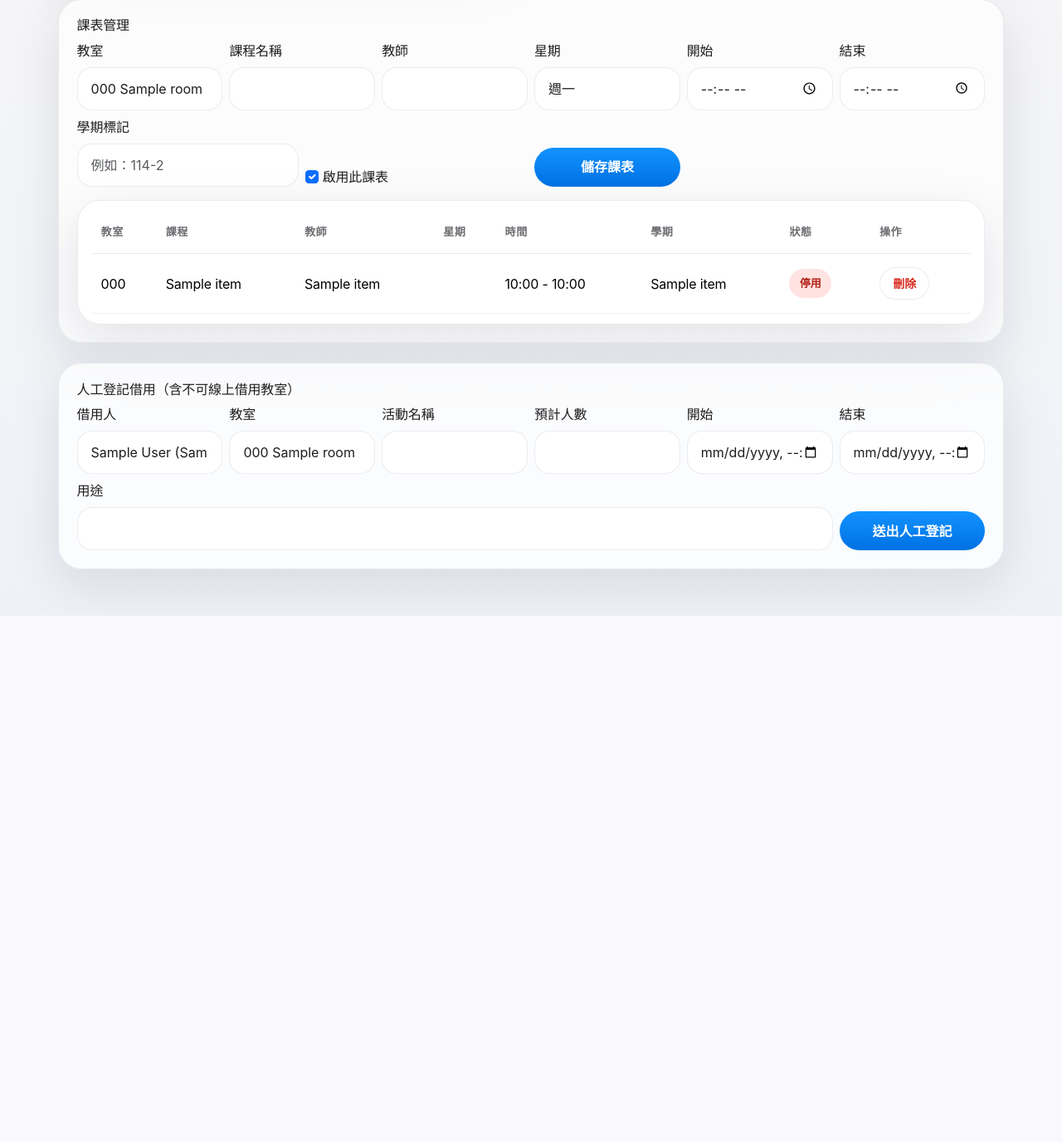
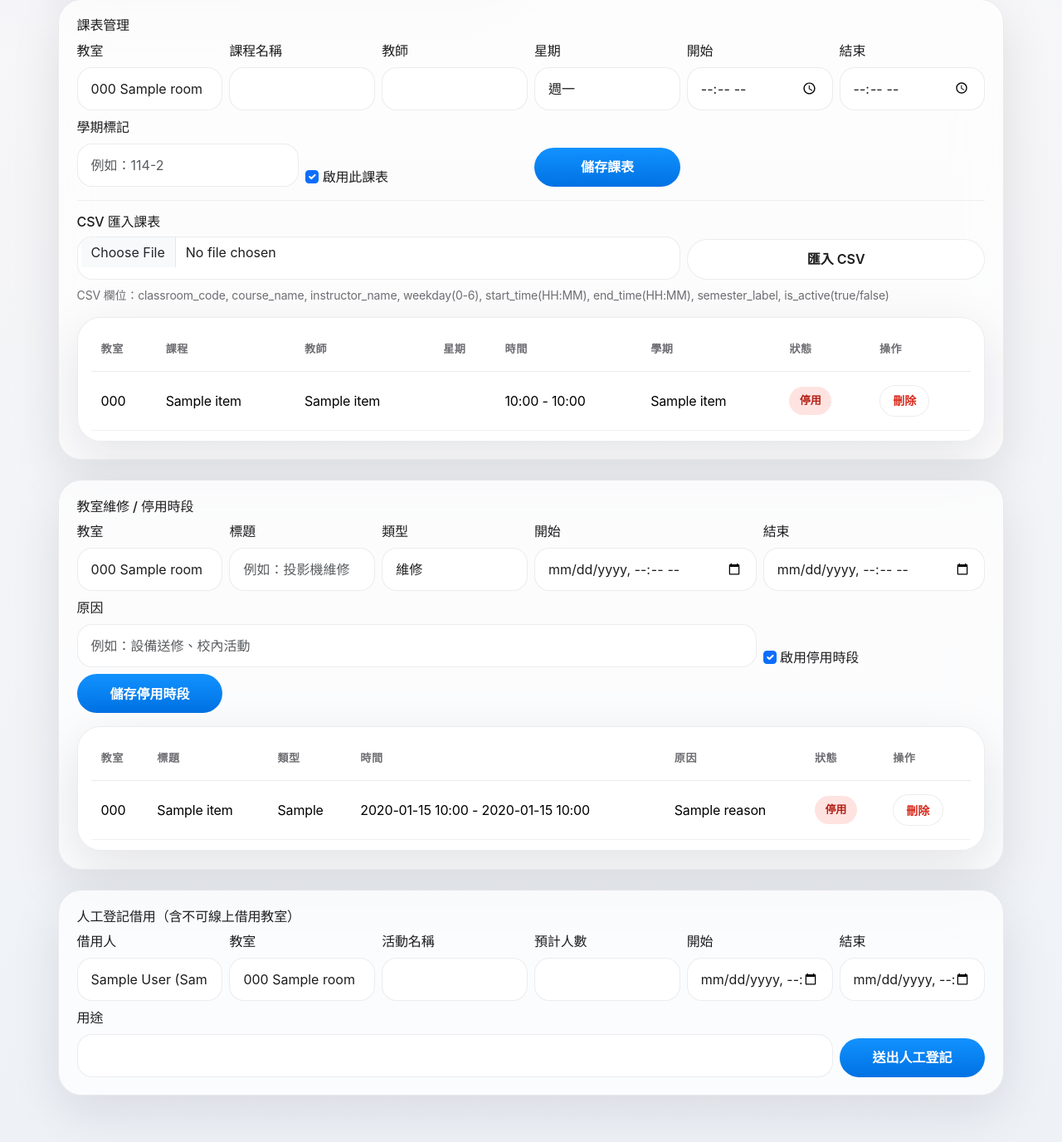
Before and after one commit to HansChung/EDClassrooom, a Flask app: template app/templates/admin/dashboard.html in a window 1280 px wide. Shown: the part 587-1963 px from the top of the page at 83% size. Before the commit the page ends 1328 px from the top, so only its background shows below. Run offline with Flask 3, Linux system fonts and the light colour scheme; a user stored in the database is signed in; tables that the repository leaves empty hold one stand-in row (values such as "Sample post"); the template is opened without the code that fills it: values that come from a table or form of the project are taken from there, most other values are stand-ins (such as "Sample title", 1, 10 or a date in 2020).

Commit message:
Add schedule import and classroom block management

```diff
--- a/app/models/__init__.py
+++ b/app/models/__init__.py
@@ -3,6 +3,7 @@ from app.models.entities import (
     BookingApproval,
     BookingRequest,
     Classroom,
+    ClassroomBlock,
     CourseSchedule,
     Role,
     SystemRule,
@@ -15,6 +16,7 @@ __all__ = [
     "Role",
     "UserRole",
     "Classroom",
+    "ClassroomBlock",
     "CourseSchedule",
     "BookingRequest",
     "BookingApproval",
--- a/app/models/entities.py
+++ b/app/models/entities.py
@@ -79,6 +79,7 @@ class Classroom(db.Model):
 
     bookings: Mapped[list["BookingRequest"]] = relationship(back_populates="classroom")
     schedules: Mapped[list["CourseSchedule"]] = relationship(back_populates="classroom")
+    blocks: Mapped[list["ClassroomBlock"]] = relationship(back_populates="classroom")
 
 
 class CourseSchedule(db.Model):
@@ -103,6 +104,29 @@ class CourseSchedule(db.Model):
     )
 
     classroom: Mapped[Classroom] = relationship(back_populates="schedules")
+
+
+class ClassroomBlock(db.Model):
+    __tablename__ = "classroom_blocks"
+
+    id: Mapped[int] = mapped_column(primary_key=True)
+    classroom_id: Mapped[int] = mapped_column(
+        db.ForeignKey("classrooms.id"), nullable=False, index=True
+    )
+    title: Mapped[str] = mapped_column(db.String(255), nullable=False)
+    reason: Mapped[str | None] = mapped_column(db.String(500), nullable=True)
+    block_type: Mapped[str] = mapped_column(db.String(30), nullable=False, default="maintenance")
+    start_at: Mapped[datetime] = mapped_column(nullable=False, index=True)
+    end_at: Mapped[datetime] = mapped_column(nullable=False, index=True)
+    is_active: Mapped[bool] = mapped_column(default=True, nullable=False, index=True)
+    created_at: Mapped[datetime] = mapped_column(default=datetime.utcnow, nullable=False)
+    updated_at: Mapped[datetime] = mapped_column(
+        default=datetime.utcnow,
+        onupdate=datetime.utcnow,
+        nullable=False,
+    )
+
+    classroom: Mapped[Classroom] = relationship(back_populates="blocks")
 
 
 class BookingRequest(db.Model):
--- a/app/templates/admin/dashboard.html
+++ b/app/templates/admin/dashboard.html
@@ -84,6 +84,13 @@
         </div>
         <div class="col-md-2 d-flex align-items-end"><button class="btn btn-primary w-100">儲存課表</button></div>
       </form>
+      <hr>
+      <h4 class="h6">CSV 匯入課表</h4>
+      <form method="post" action="{{ url_for('admin.import_schedules') }}" enctype="multipart/form-data" class="row g-2">
+        <div class="col-md-8"><input type="file" name="schedule_file" class="form-control" accept=".csv" required></div>
+        <div class="col-md-4 d-flex align-items-end"><button class="btn btn-outline-primary w-100">匯入 CSV</button></div>
+        <div class="col-12"><div class="muted small">CSV 欄位：classroom_code, course_name, instructor_name, weekday(0-6), start_time(HH:MM), end_time(HH:MM), semester_label, is_active(true/false)</div></div>
+      </form>
       <div class="table-shell table-responsive mt-3">
         <table class="table table-sm align-middle">
           <thead>
@@ -107,6 +114,67 @@
               </tr>
             {% else %}
               <tr><td colspan="8">目前沒有課表資料</td></tr>
+            {% endfor %}
+          </tbody>
+        </table>
+      </div>
+    </div>
+  </div>
+
+  <div class="col-12">
+    <div class="card card-body">
+      <h3 class="h6">教室維修 / 停用時段</h3>
+      <form method="post" action="{{ url_for('admin.upsert_block') }}" class="row g-2">
+        <div class="col-md-2">
+          <label class="form-label">教室</label>
+          <select name="classroom_id" class="form-select" required>
+            {% for room in rooms %}
+              <option value="{{ room.id }}">{{ room.code }} {{ room.name }}</option>
+            {% endfor %}
+          </select>
+        </div>
+        <div class="col-md-2"><label class="form-label">標題</label><input name="title" class="form-control" placeholder="例如：投影機維修" required></div>
+        <div class="col-md-2">
+          <label class="form-label">類型</label>
+          <select name="block_type" class="form-select">
+            <option value="maintenance">維修</option>
+            <option value="event">活動保留</option>
+            <option value="manual_block">手動停用</option>
+          </select>
+        </div>
+        <div class="col-md-3"><label class="form-label">開始</label><input type="datetime-local" name="start_at" class="form-control" required></div>
+        <div class="col-md-3"><label class="form-label">結束</label><input type="datetime-local" name="end_at" class="form-control" required></div>
+        <div class="col-md-9"><label class="form-label">原因</label><input name="reason" class="form-control" placeholder="例如：設備送修、校內活動"></div>
+        <div class="col-md-3 d-flex align-items-end">
+          <label class="form-check-label">
+            <input type="checkbox" name="is_active" class="form-check-input" checked>
+            啟用停用時段
+          </label>
+        </div>
+        <div class="col-md-2 d-flex align-items-end"><button class="btn btn-primary w-100">儲存停用時段</button></div>
+      </form>
+      <div class="table-shell table-responsive mt-3">
+        <table class="table table-sm align-middle">
+          <thead>
+            <tr><th>教室</th><th>標題</th><th>類型</th><th>時間</th><th>原因</th><th>狀態</th><th>操作</th></tr>
+          </thead>
+          <tbody>
+            {% for item in blocks %}
+              <tr>
+                <td>{{ item.classroom.code }}</td>
+                <td>{{ item.title }}</td>
+                <td>{{ item.block_type }}</td>
+                <td>{{ item.start_at.strftime("%Y-%m-%d %H:%M") }} - {{ item.end_at.strftime("%Y-%m-%d %H:%M") }}</td>
+                <td>{{ item.reason or '-' }}</td>
+                <td><span class="status-badge status-{{ 'pending_approval' if item.is_active else 'cancelled' }}">{{ '啟用' if item.is_active else '停用' }}</span></td>
+                <td>
+                  <form method="post" action="{{ url_for('admin.delete_block', block_id=item.id) }}">
+                    <button class="btn btn-sm btn-outline-danger">刪除</button>
+                  </form>
+                </td>
+              </tr>
+            {% else %}
+              <tr><td colspan="7">目前沒有停用時段</td></tr>
             {% endfor %}
           </tbody>
         </table>
--- a/app/templates/bookings/new.html
+++ b/app/templates/bookings/new.html
@@ -164,7 +164,7 @@
             <strong>${slot.label}</strong>
             <span class="muted small">${slot.duration || ''}</span>
           </div>
-          ${slot.title ? `<div class="muted small mt-1">${slot.source === 'schedule' ? '課表' : slot.source === 'mixed' ? '借用 / 課表' : '借用'}：${slot.title}</div>` : ''}
+          ${slot.title ? `<div class="muted small mt-1">${slot.source === 'schedule' ? '課表' : slot.source === 'block' ? '停用' : slot.source === 'mixed' ? '借用 / 課表 / 停用' : '借用'}：${slot.title}</div>` : ''}
         </button>
       `).join('');
     }
--- a/app/templates/calendar/month.html
+++ b/app/templates/calendar/month.html
@@ -94,7 +94,7 @@
               <div class="week-slot">
                 <div class="week-slot-time">{{ item["start_at"].strftime("%H:%M") }} - {{ item["end_at"].strftime("%H:%M") }}</div>
                 <div class="week-slot-title">{{ item["title"] }}</div>
-                <div class="week-slot-room">{{ item["room_code"] }} / {{ item["requester_name"] }} / {{ '課表' if item["kind"] == 'schedule' else '借用' }}</div>
+                <div class="week-slot-room">{{ item["room_code"] }} / {{ item["requester_name"] }} / {{ '課表' if item["kind"] == 'schedule' else '停用' if item["kind"] == 'block' else '借用' }}</div>
               </div>
             {% else %}
               <div class="week-slot">
@@ -125,7 +125,7 @@
               <div class="schedule-meta">{{ item["subtitle"] }}</div>
             </div>
             <div class="d-flex justify-content-end">
-              <span class="status-badge status-{{ item["status"] }}">{{ '課表' if item["kind"] == 'schedule' else item["status"] }}</span>
+              <span class="status-badge status-{{ item["status"] }}">{{ '課表' if item["kind"] == 'schedule' else '停用' if item["kind"] == 'block' else item["status"] }}</span>
             </div>
           </article>
         {% endfor %}
```
Also changed, not shown: app/modules/admin/routes.py (+131 -1 lines), app/modules/booking/services.py (+60 -2 lines), app/modules/calendar/routes.py (+26 -1 lines).
